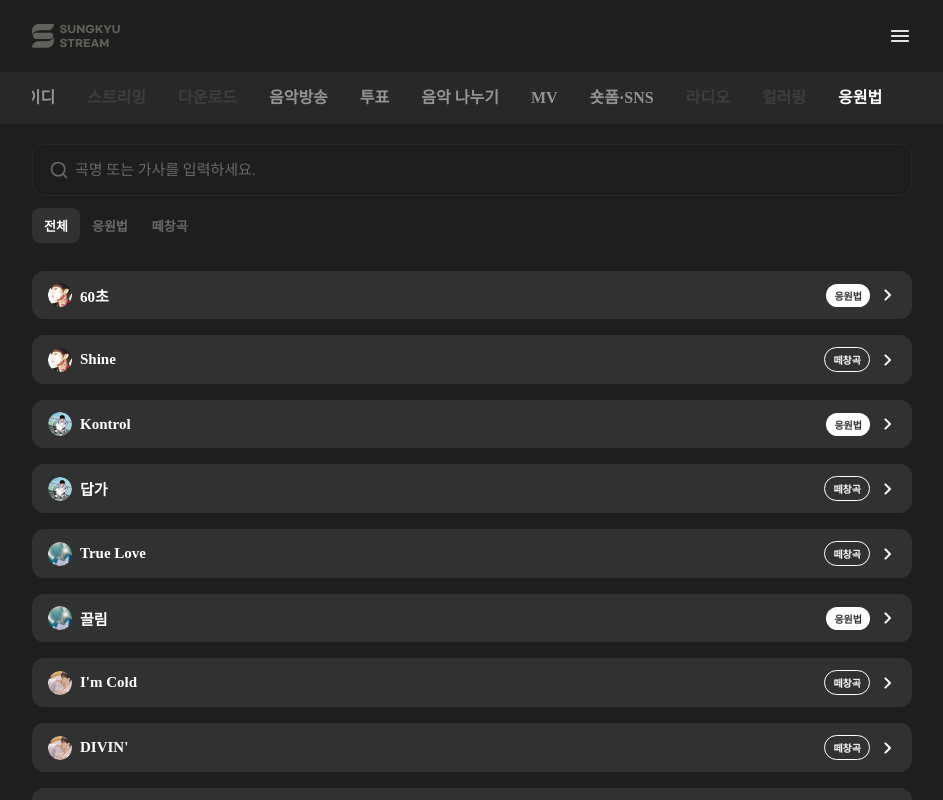
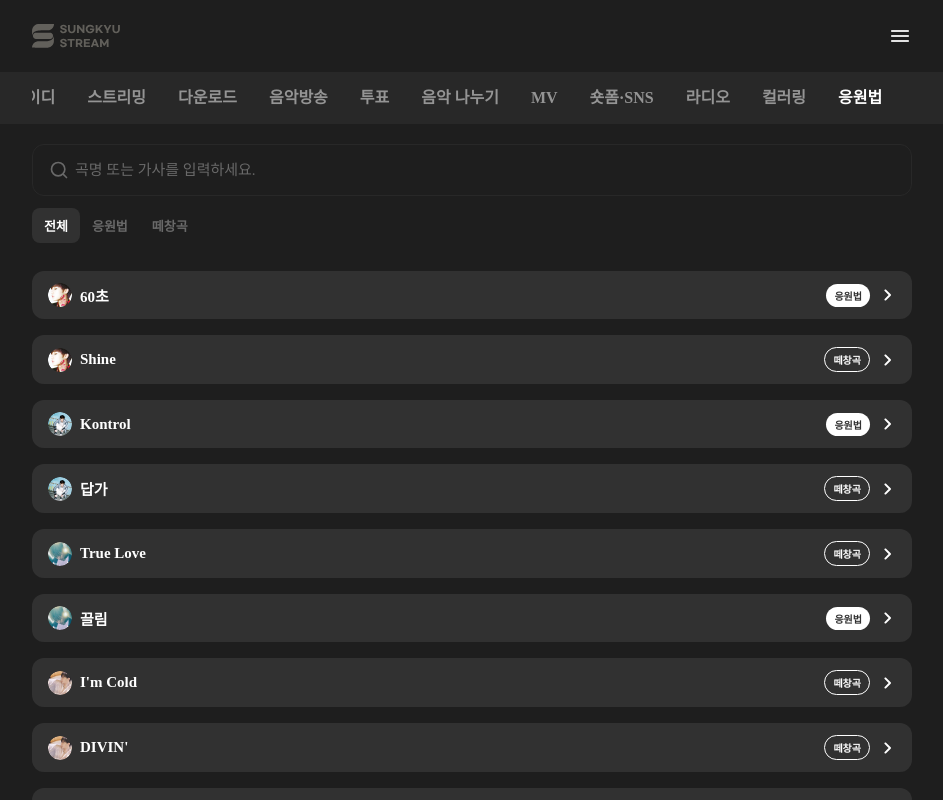
Before and after one commit to making-a-scene/sungkyu-streaming, a React (Create React App) app: page /guide/cheering in a window 1280 px wide. Shown: the whole page, without its empty margins (168-1111 px from the left). Built offline with nearby package versions, Linux system fonts and the light colour scheme; a web font is replaced by a local one.

Commit message:
add: 모든 가이드 메뉴 활성화

```diff
--- a/src/components/GuideMenu.tsx
+++ b/src/components/GuideMenu.tsx
@@ -10,15 +10,15 @@ const GuideMenu: React.FC = () => {
 
     const menuItems = [
         { label: '아이디', path: '/guide/id-generation', disabled: false },
-        { label: '스트리밍', path: '/guide/streaming', disabled: true },
-        { label: '다운로드', path: '/guide/download', disabled: true },
+        { label: '스트리밍', path: '/guide/streaming', disabled: false },
+        { label: '다운로드', path: '/guide/download', disabled: false },
         { label: '음악방송', path: '/guide/music-broadcast', disabled: false },
         { label: '투표', path: '/guide/vote', disabled: false },
         { label: '음악 나누기', path: '/guide/music-sharing', disabled: false },
         { label: 'MV', path: '/guide/mv', disabled: false },
         { label: '숏폼·SNS', path: '/guide/shorts-sns', disabled: false },
-        { label: '라디오', path: '/guide/radio', disabled: true },
-        { label: '컬러링', path: '/guide/coloring', disabled: true },
+        { label: '라디오', path: '/guide/radio', disabled: false },
+        { label: '컬러링', path: '/guide/coloring', disabled: false },
         { label: '응원법', path: '/guide/cheering', disabled: false }
     ];
 
```
